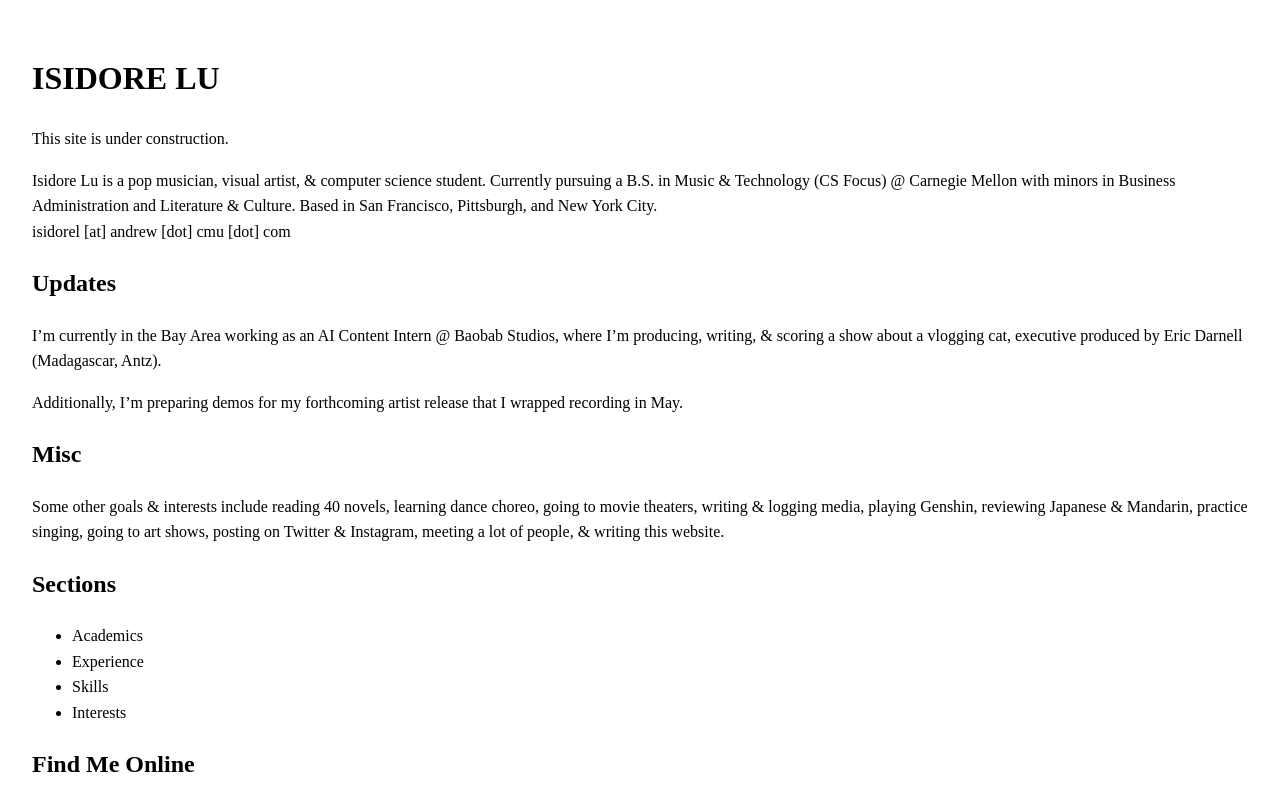
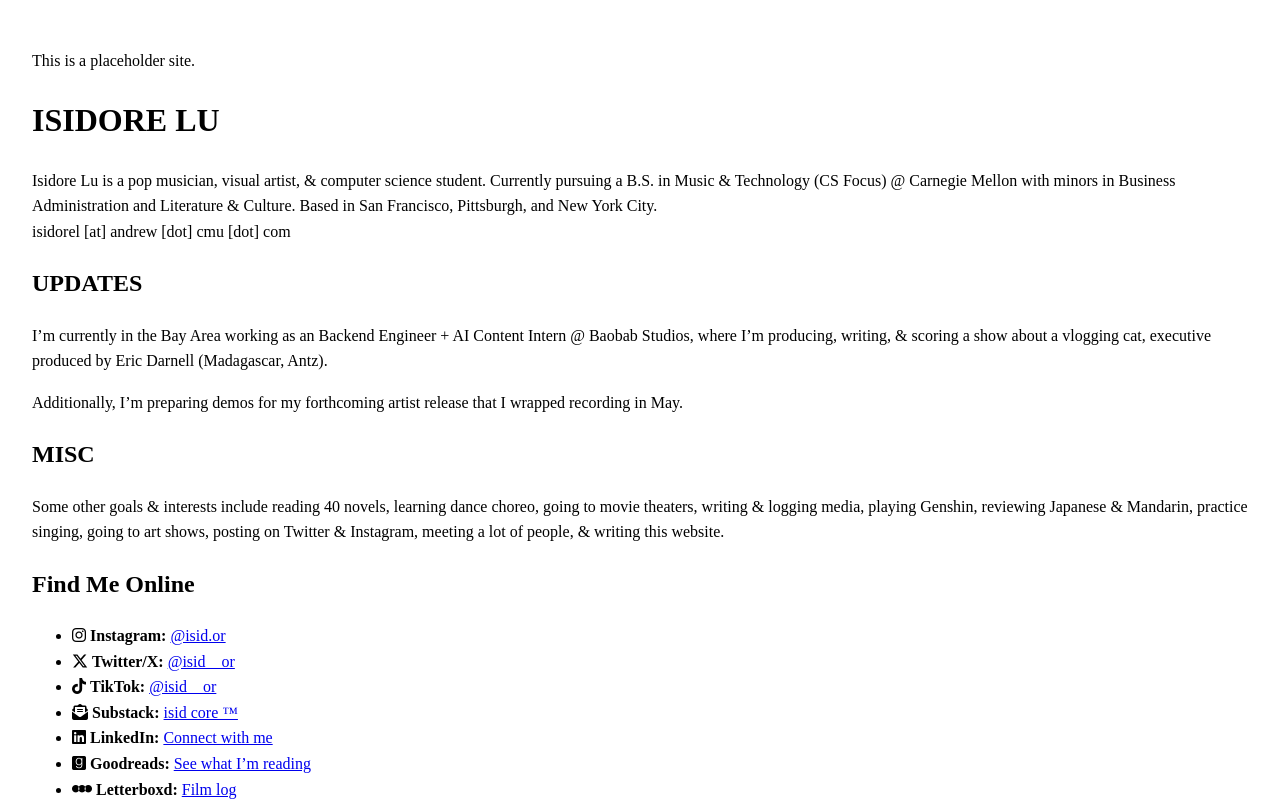
Before and after one commit to isidorelu/isidorelu.github.io, a plain HTML site: page index.html in a window 1280 px wide. Shown: the top 801 px of the page. Drawn offline with Linux system fonts and the light colour scheme.

Commit message:
Update index.html

```diff
--- a/index.html
+++ b/index.html
@@ -9,34 +9,24 @@
 </head>
 <body>
   <main>
+    <p>
+      This is a placeholder site.
+    </p>
     <h1>ISIDORE LU</h1>
-    <p class="blurb">
-      This site is under construction.
-    </p>
     <p class="blurb">
       Isidore Lu is a pop musician, visual artist, & computer science student. Currently pursuing a B.S. in Music & Technology (CS Focus) @ Carnegie Mellon with minors in Business Administration and Literature & Culture. Based in San Francisco, Pittsburgh, and New York City. <br/>
       isidorel [at] andrew [dot] cmu [dot] com
     </p>
 
     <section class="updates">
-      <h2>Updates</h2>
-      <p>I’m currently in the Bay Area working as an AI Content Intern @ Baobab Studios, where I’m producing, writing, & scoring a show about a vlogging cat, executive produced by Eric Darnell (Madagascar, Antz).</p>
+      <h2>UPDATES</h2>
+      <p>I’m currently in the Bay Area working as an Backend Engineer + AI Content Intern @ Baobab Studios, where I’m producing, writing, & scoring a show about a vlogging cat, executive produced by Eric Darnell (Madagascar, Antz).</p>
       <p>Additionally, I’m preparing demos for my forthcoming artist release that I wrapped recording in May.</p>
     </section>
 
     <section class="misc">
-      <h2>Misc</h2>
+      <h2>MISC</h2>
       <p>Some other goals & interests include reading 40 novels, learning dance choreo, going to movie theaters, writing & logging media, playing Genshin, reviewing Japanese & Mandarin, practice singing, going to art shows, posting on Twitter & Instagram, meeting a lot of people, & writing this website.</p>
-    </section>
-
-    <section class="nav">
-      <h2>Sections</h2>
-      <ul>
-        <li>Academics</li>
-        <li>Experience</li>
-        <li>Skills</li>
-        <li>Interests</li>
-      </ul>
     </section>
 
     <section class="links">
```
